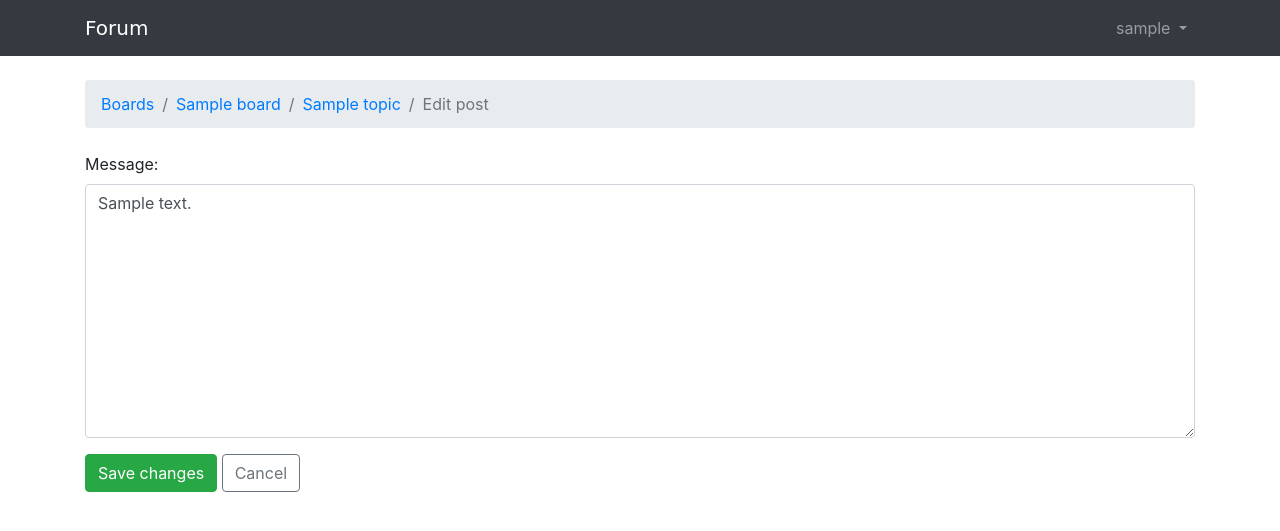
After one commit to saravanan30erd/myforum, a Django app: page /boards/1/topics/1/posts/1/edit/ in a window 1280 px wide. The commit adds this page. Shown: the top 531 px of the page. Run offline with Django 3.2, Linux system fonts and the light colour scheme; a user stored in the database is signed in; tables that the repository leaves empty hold one stand-in row (values such as "Sample post"); some libraries are stand-ins or nearby versions; some web fonts are replaced.

Commit message:
added edit feature for posts

```diff
--- a/boards/views.py
+++ b/boards/views.py
@@ -3,12 +3,20 @@ from django.http import Http404
 from django.contrib.auth.models import User
 from django.contrib.auth.decorators import login_required
 from django.db.models import Count
+from django.views.generic import UpdateView, ListView
+from django.utils import timezone
+from django.utils.decorators import method_decorator
 from .models import Board, Topic, Post
 from .forms import NewTopicForm, PostForm
 
-def home(request):
-    boards = Board.objects.all()
-    return render(request, 'home.html', {'boards' : boards})
+#def home(request):
+#    boards = Board.objects.all()
+#    return render(request, 'home.html', {'boards' : boards})
+# Use class based view from django
+class BoardListView(ListView):
+    model = Board
+    context_object_name = 'boards'
+    template_name = 'home.html'
 
 def board_topics(request, pk):
     try:
@@ -58,3 +66,22 @@ def reply_topic(request, pk, topic_pk):
     else:
         form = PostForm()
     return render(request, 'reply_topic.html', {'topic':topic, 'form':form})
+
+@method_decorator(login_required, name='dispatch')
+class PostUpdateView(UpdateView):
+    model = Post
+    fields = ('message',)
+    template_name = 'edit_post.html'
+    pk_url_kwarg = 'post_pk'
+    context_object_name = 'post'
+
+    def get_queryset(self):
+        queryset = super().get_queryset()
+        return queryset.filter(created_by=self.request.user)
+
+    def form_valid(self, form):
+        post = form.save(commit=False)
+        post.updated_by = self.request.user
+        post.updated_at = timezone.now()
+        post.save()
+        return redirect('topic_posts', pk=post.topic.board.pk, topic_pk=post.topic.pk)
--- a/myproject/urls.py
+++ b/myproject/urls.py
@@ -5,7 +5,7 @@ from accounts import views as accounts_views
 from boards import views
 
 urlpatterns = [
-    url(r'^$', views.home, name='home'),
+    url(r'^$', views.BoardListView.as_view(), name='home'),
     url(r'^signup/$', accounts_views.signup, name='signup'),
     url(r'login/$', auth_views.LoginView.as_view(template_name='login.html'), name='login'),
     url(r'logout/$', auth_views.LogoutView.as_view(), name='logout'),
@@ -35,5 +35,6 @@ urlpatterns = [
     url(r'^boards/(?P<pk>\d+)/new/$', views.new_topic, name='new_topic'),
     url(r'^boards/(?P<pk>\d+)/topics/(?P<topic_pk>\d+)/$', views.topic_posts, name='topic_posts'),
     url(r'^boards/(?P<pk>\d+)/topics/(?P<topic_pk>\d+)/reply/$', views.reply_topic, name='reply_topic'),
+    url(r'^boards/(?P<pk>\d+)/topics/(?P<topic_pk>\d+)/posts/(?P<post_pk>\d+)/edit/$', views.PostUpdateView.as_view(), name='edit_post'),
     url(r'^admin/', admin.site.urls),
 ]
--- a/templates/base.html
+++ b/templates/base.html
@@ -25,7 +25,7 @@
               </a>
               <div class="dropdown-menu dropdown-menu-right" aria-labelledby="userMenu">
                 <a class="dropdown-item" href="#">My account</a>
-                <a class="dropdown-item" href="#">Change password</a>
+                <a class="dropdown-item" href="{% url 'password_change' %}">Change password</a>
                 <div class="dropdown-divider"></div>
                 <a class="dropdown-item" href="{% url 'logout' %}">Log out</a>
               </div>
--- /dev/null
+++ b/templates/edit_post.html
@@ -0,0 +1,19 @@
+{% extends 'base.html' %}
+
+{% block title %}Edit post{% endblock %}
+
+{% block breadcrumb %}
+  <li class="breadcrumb-item"><a href="{% url 'home' %}">Boards</a></li>
+  <li class="breadcrumb-item"><a href="{% url 'board_topics' post.topic.board.pk %}">{{ post.topic.board.name }}</a></li>
+  <li class="breadcrumb-item"><a href="{% url 'topic_posts' post.topic.board.pk post.topic.pk %}">{{ post.topic.subject }}</a></li>
+  <li class="breadcrumb-item active">Edit post</li>
+{% endblock %}
+
+{% block content %}
+  <form method="post" class="mb-4" novalidate>
+    {% csrf_token %}
+    {% include 'includes/form.html' %}
+    <button type="submit" class="btn btn-success">Save changes</button>
+    <a href="{% url 'topic_posts' post.topic.board.pk post.topic.pk %}" class="btn btn-outline-secondary" role="button">Cancel</a>
+  </form>
+{% endblock %}
--- a/templates/topic_posts.html
+++ b/templates/topic_posts.html
@@ -39,7 +39,9 @@
             {{ post.message }}
             {% if post.created_by == user %}
               <div class="mt-3">
-                <a href="#" class="btn btn-primary btn-sm" role="button">Edit</a>
+                <a href="{% url 'edit_post' post.topic.board.pk post.topic.pk post.pk %}"
+                class="btn btn-primary btn-sm"
+                role="button">Edit</a>
               </div>
             {% endif %}
           </div>
```
Also changed, not shown: boards/tests/test_view_edit_post.py (added, +117 -0 lines), boards/tests/test_view_home.py (+2 -2 lines).
